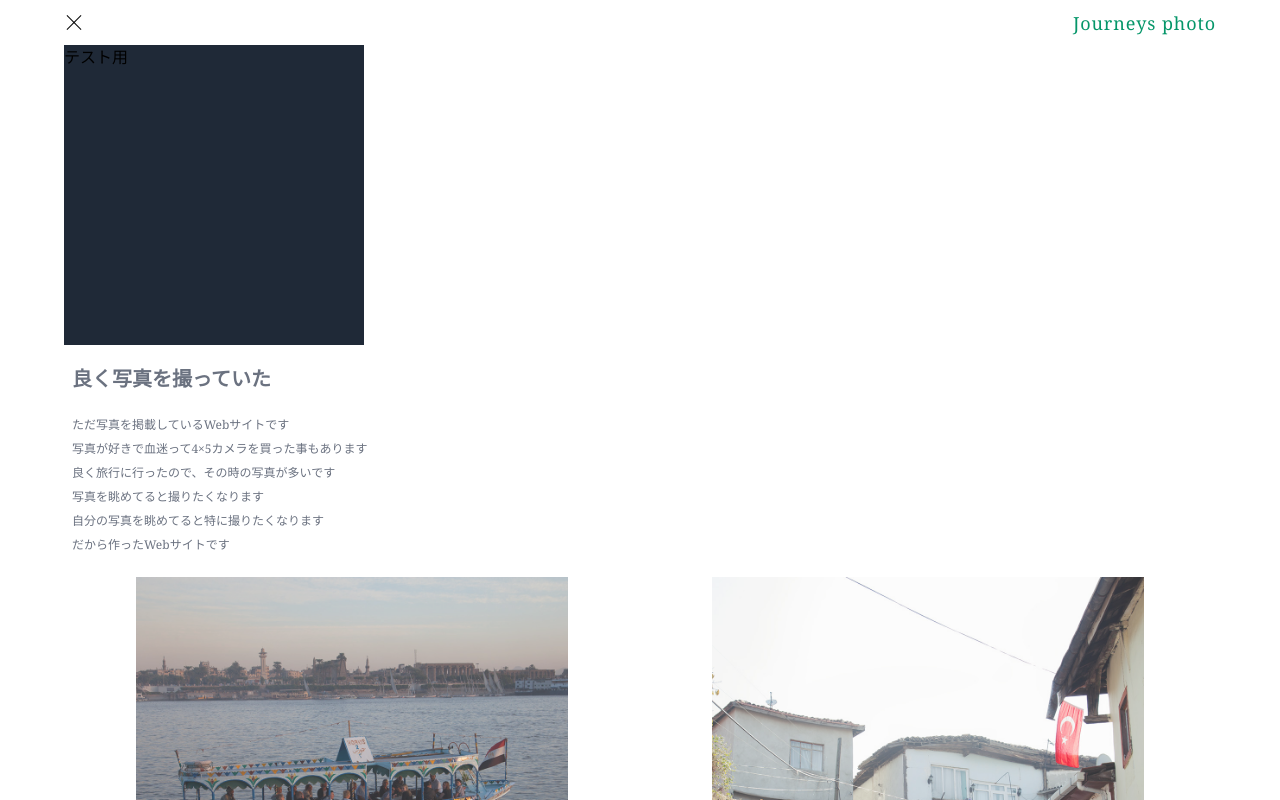
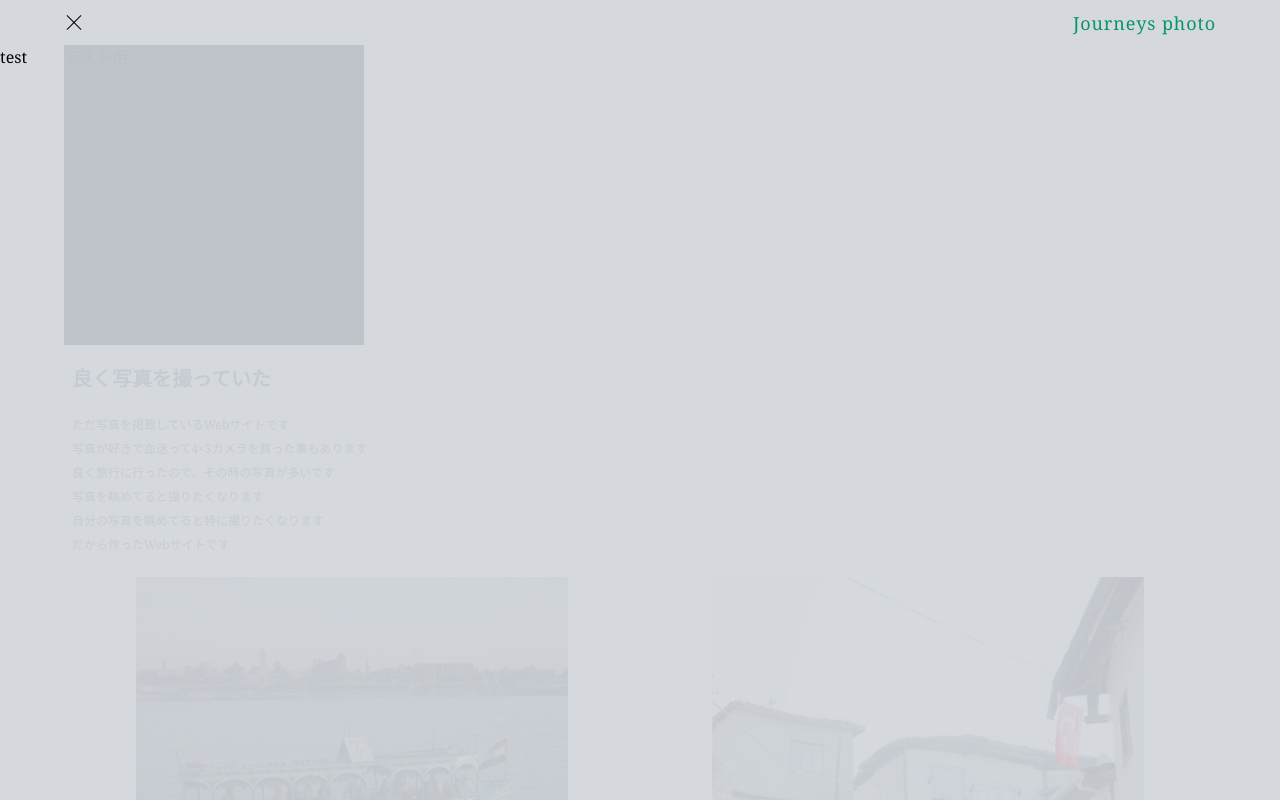
Before and after one commit to masatera-aret/my-photo-site, a Next.js app: page / in a window 1280 px wide. Both pictures are taken after a click on the element 74 px from the left and 22 px from the top of the page. Shown: the top 800 px of the page. Built offline with nearby package versions, Linux system fonts and the light colour scheme.

Commit message:
CSRからSSRに変更しました

```diff
--- a/components/Category.tsx
+++ b/components/Category.tsx
@@ -14,7 +14,7 @@ const Horizon = ({
 }: Partial<Types.PhotoList>): JSX.Element => {
   return (
     <>
-      <li key={id} className={`w-[50%] mb-5 inline-block`}>
+      <li key={id} className={`w-1/2 mb-5 inline-block`}>
         <Link href={`/photo/${label.toLowerCase()}`}>
           <a className={`block relative w-[75%] pt-[75%] mx-auto opacity-80`}>
             <Image layout="fill" objectFit="cover" src={src} alt={alt} />
--- a/components/header/DefHeader.tsx
+++ b/components/header/DefHeader.tsx
@@ -1,6 +1,5 @@
 import React, { FC, useState } from "react";
 import Link from "next/link";
-import { AnimatePresence, motion } from "framer-motion";
 import Humburger from "../Humburger";
 
 type Props = {
--- a/layouts/layout.tsx
+++ b/layouts/layout.tsx
@@ -1,25 +1,48 @@
 import React from "react";
 import Head from "next/head";
+import { useSelector } from "react-redux";
+import { StoreState } from "../store/index"; //useSelectorのstateの型
+import { motion, AnimatePresence } from "framer-motion";
 import DefHeader from "../components/header/DefHeader";
 
 type ChildElement = {
   children: JSX.Element | JSX.Element[];
 };
 
+const MainModal = () => {
+  return (
+    <motion.div
+      initial={{ opacity: 0 }}
+      animate={{ opacity: 1 }}
+      exit={{ opacity: 0 }}
+      transition={{ duration: 0.2 }}
+      className={`fixed t-main-modal overflow-hidden left-0 w-full bg-gray-300 bg-opacity-90 z-20`}
+    >
+      <p>test</p>
+    </motion.div>
+  );
+};
+
 const Layout: React.FC<ChildElement> = ({ children }) => {
+  const is_modal_active = useSelector(
+    (state: StoreState) => state.is_modal_active
+  );
   return (
     <>
       <Head>
         <title>デフォルトレイアウト</title>
       </Head>
       <header
-        className={
-          "t-def-header fixed bg-white bg-opacity-90 flex justify-center top-0 left-0 w-full z-50"
-        }
+        className={`t-def-header fixed ${
+          is_modal_active ? `bg-gray-300` : `bg-white`
+        } bg-opacity-90 flex justify-center top-0 left-0 w-full z-50 duration-[0.2s]`}
       >
         <DefHeader />
       </header>
-      <main className={`t-def-main`}>{children}</main>
+      <main className={`t-def-main`}>
+        {children}
+        <AnimatePresence>{is_modal_active && <MainModal />}</AnimatePresence>
+      </main>
       <footer className={`t-def-footer flex justify-center items-center`}>
         <div>©Terashima</div>
       </footer>
--- a/pages/_app.tsx
+++ b/pages/_app.tsx
@@ -13,24 +13,24 @@ function MyApp({ Component, pageProps }) {
   switch (pageProps.layout) {
     case "test": {
       return (
-        <NoSSR>
+        // <NoSSR>
           <Provider store={store}>
             <TestLayout>
               <Component {...pageProps} />
             </TestLayout>
           </Provider>
-        </NoSSR>
+        // </NoSSR>
       );
     }
     default: {
       return (
-        <NoSSR>
+        // <NoSSR>
           <Provider store={store}>
             <DefLayout>
               <Component {...pageProps} />
             </DefLayout>
           </Provider>
-        </NoSSR>
+        // </NoSSR>
       );
     }
   }
--- a/pages/index.tsx
+++ b/pages/index.tsx
@@ -7,11 +7,11 @@ import Category from "../components/Category";
 const break_point = 1250;
 
 const Home: FC = () => {
-  const [viewport_width, setViewportWidth] = useState(
-    document.documentElement.clientWidth
-  );
+  // console.log("Home");
+  const [viewport_width, setViewportWidth] = useState<number>();
 
   useEffect(() => {
+    setViewportWidth(document.documentElement.clientWidth);
     window.addEventListener("resize", () =>
       setViewportWidth(document.documentElement.clientWidth)
     );
--- a/pages/photo/[photo_label].tsx
+++ b/pages/photo/[photo_label].tsx
@@ -11,9 +11,10 @@ const PhotoLabel: FC = () => {
   const route = useRouter();
   const { photo_label, id, num } = route.query;
   const [filtered_photo, setFilteredPhotos] = useState<Types.PhotoList[]>();
-  const [photo, setPhoto] = useState<Types.PhotoList>();
+  const [current_photo, setCurrentPhoto] = useState<Types.PhotoList>();
 
   function fetchPhotoById(id: number): Types.PhotoList {
+    if (!filtered_photo) return;
     return filtered_photo.find((photo) => photo.id === id);
   }
 
@@ -23,18 +24,22 @@ const PhotoLabel: FC = () => {
 
   function isValidPhotoIndex(index: number): boolean {
     if (Number.isNaN(index)) return false;
+    if (filtered_photo) {
       const lng = filtered_photo.length;
       return 0 <= index && index < lng;
+    }
+    return false;
   }
 
   function isValidPhotoId(id: number): boolean {
     if (Number.isNaN(id)) return false;
+
     return filtered_photo.some((photo) => photo.id === id);
   }
 
   function validatePhotoId(id: number): void {
     if (!isValidPhotoId(id)) route.push(`/photo/${photo_label}?num=1`);
-    setPhoto(fetchPhotoById(id));
+    setCurrentPhoto(fetchPhotoById(id));
   }
 
   function validatePhotoIndex(index: number): void {
@@ -43,32 +48,42 @@ const PhotoLabel: FC = () => {
       route.push(`/photo/${photo_label}?num=1`);
       return;
     }
-    setPhoto(filtered_photo[inner_index]);
+    setCurrentPhoto(filtered_photo[inner_index]);
   }
 
   function prevPhoto() {
-    let index = fetchIndexByPhotoId(photo.id);
+    let index = fetchIndexByPhotoId(current_photo.id);
     index += 1;
     const last_photo = filtered_photo.length;
     const prev_photo = index - 1;
+
     if (index === 1) {
+      // setCurrentPhoto(null);
       route.push(`/photo/${photo_label}?num=${last_photo}`);
       return;
     }
+    // setCurrentPhoto(null);
     route.push(`/photo/${photo_label}?num=${prev_photo}`);
   }
 
+  // 写真の右半分をクリックした際の関数。写真は filtered_photo のindex「num」で取得している。
+  // urlで ?num=0 となるのはきれいではないのでurlでの表示はindexの+1となっている。その為 index += 1 としている。
   function nextPhoto() {
-    let index = fetchIndexByPhotoId(photo.id);
+    let index = fetchIndexByPhotoId(current_photo.id);
     index += 1;
     const last_photo = filtered_photo.length;
+    const next_photo = index + 1;
+
     if (index === last_photo) {
+      // setCurrentPhoto(null);
       route.push(`/photo/${photo_label}?num=1`);
       return;
     }
-    route.push(`/photo/${photo_label}?num=${index + 1}`);
+    // setCurrentPhoto(null);
+    route.push(`/photo/${photo_label}?num=${next_photo}`);
   }
 
+  //route.query の photo_label でフィルターした写真を filtered_photo に更新
   useEffect(() => {
     if (!photo_label) return;
     const photos = all_photos.filter((photo) => {
@@ -77,13 +92,18 @@ const PhotoLabel: FC = () => {
     setFilteredPhotos(photos);
   }, [photo_label]);
 
+  // route.query で受け取る値で表示する写真を変える
   useEffect(() => {
+    if (!Object.keys(route.query).length) return;
     if (!filtered_photo) return;
-    if (!filtered_photo.length) route.replace(`/`);
+    if (!filtered_photo.length) {
+      route.push(`/`);
+      return;
+    }
+    if (!id && !num) return setCurrentPhoto(filtered_photo[0]);
     if (id) return validatePhotoId(Number(id));
     if (num) return validatePhotoIndex(Number(num));
-    if (!id && !num) return setPhoto(filtered_photo[0]);
-  }, [filtered_photo]);
+  }, [filtered_photo, id, num]);
 
   const LoadingModal = (): JSX.Element => (
     <AnimatePresence>
@@ -112,9 +132,7 @@ const PhotoLabel: FC = () => {
     </AnimatePresence>
   );
 
-  return (
-    <>
-      {photo ? (
+  const ViewPhotoElment = ({ src, alt }): JSX.Element => (
     <motion.div
       initial={{ opacity: 0 }}
       animate={{ opacity: 1 }}
@@ -129,13 +147,20 @@ const PhotoLabel: FC = () => {
         className={`absolute top-0 right-0 h-full w-1/2 cursor-pointer z-10`}
         onClick={nextPhoto}
       ></span>
-          <Image
-            src={photo.src}
-            alt={photo.alt}
-            width={photo.src.width}
-            height={photo.src.height}
-          />
+      <Image src={src} alt={alt} width={src.width} height={src.height} />
     </motion.div>
+  );
+
+  return (
+    <>
+      {filtered_photo ? (
+        filtered_photo.map(
+          (el) =>
+            current_photo &&
+            current_photo.id === el.id && (
+              <ViewPhotoElment key={el.id} src={el.src} alt={el.alt} />
+            )
+        )
       ) : (
         <LoadingModal />
       )}
--- a/styles/globals.css
+++ b/styles/globals.css
@@ -8,7 +8,7 @@
 }
 
 body {
-  @apply font-serif overflow-y-scroll;
+  @apply font-serif;
 }
 
 .t-def-header {
@@ -26,3 +26,7 @@ body {
 .t-loading-text {
   @apply top-[50%] left-[50%] transform translate-x-[-50%] translate-y-[-50%];
 }
+
+.t-main-modal {
+  @apply top-[var(--header-height)] min-h-[calc(100vh-(var(--header-height)))];
+}
```
Also changed, not shown: 1 other file (tests, documents, lock files or other folders). Lines whose indentation alone changed are shown as unchanged.
